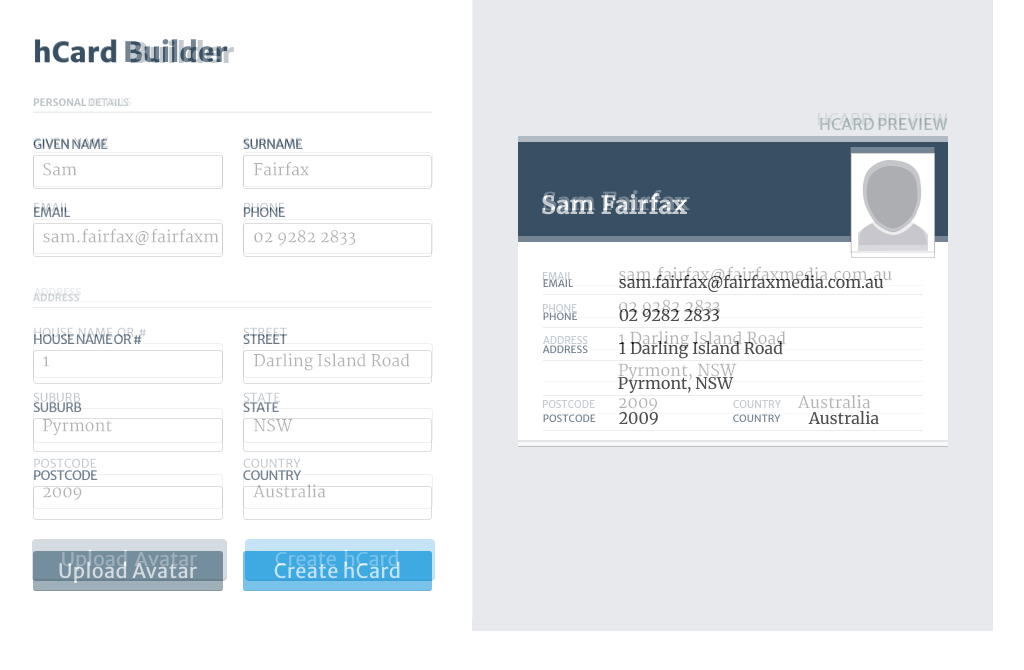
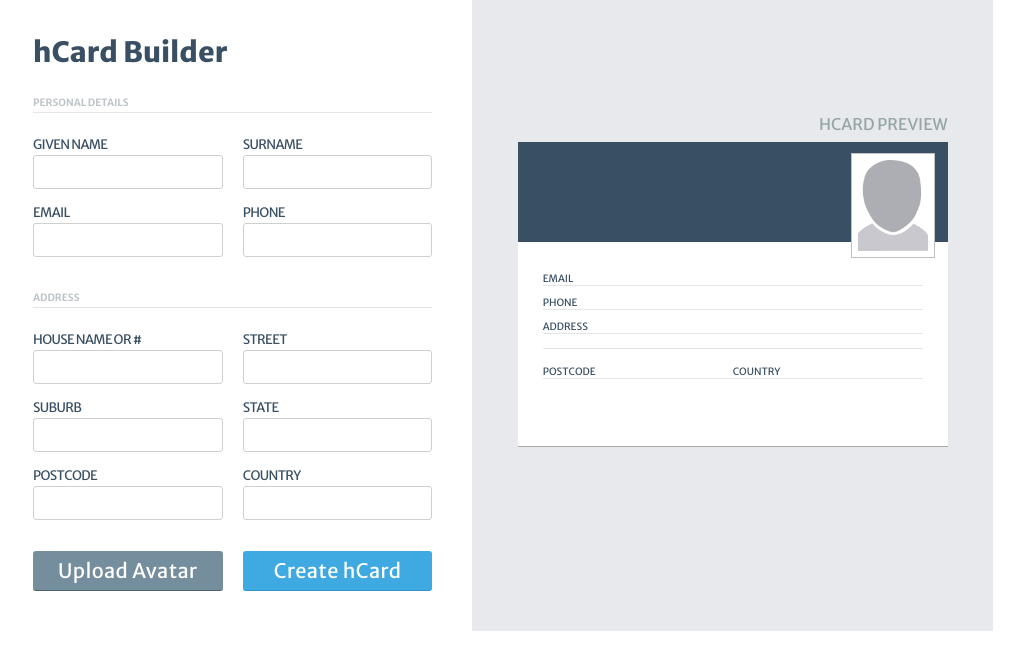
Before and after one commit to w1kt/domain-test, a React (Create React App) app: page / in a window 1280 px wide. Shown: the top 670 px of the page, without its empty margins (7-1031 px from the left). Built offline with nearby package versions, Linux system fonts and the light colour scheme.

Commit message:
Added state management for hCardPreview cardItems

```diff
--- a/src/App.tsx
+++ b/src/App.tsx
@@ -1,20 +1,17 @@
 import React, { PureComponent } from 'react';
 import './App.css';
-import ComponentPreview from './features/ComponentPreview/components/ComponentPreview';
-import HCard from './features/HCard/components/HCard';
 import HCardBuilder from './features/HCardBuilder/containers/HCardBuilder';
+import HCardPreview from './features/HCardPreview/containers/HCardPreview';
 
 export class App extends PureComponent {
   public render() {
     return (
       <div className="App">
-        <img className="App-mockup" src="./completed-view.png" alt="mockup"></img>
+        {/* <img className="App-mockup" src="./completed-view.png" alt="mockup"></img> */}
         <HCardBuilder
           onSubmit={vals => console.log('Sending to backend', vals)}
         />
-        <ComponentPreview name="hCard Preview">
-          <HCard />
-        </ComponentPreview>
+        <HCardPreview />
       </div>
     );
   }
--- a/src/features/HCard/components/HCard.tsx
+++ b/src/features/HCard/components/HCard.tsx
@@ -1,25 +1,55 @@
-import React from 'react';
+import React, { PureComponent } from 'react';
+import CardItem from './CardItem/CardItem';
 import './HCard.css';
 import HeaderBar from './HeaderBar/HeaderBar';
-import CardItem from './CardItem/CardItem';
+import { UserDetails } from '../../HCardBuilder/components/UserDetails';
 
-const HCard: React.FC = () => {
+interface Props extends Partial<UserDetails> {}
+
+class HCard extends PureComponent<Props> {
+  public getUserDetails() {
+    return {
+      givenName: this.props['given-name'] || '',
+      surname: this.props['surname'] || '',
+      email: this.props['email'] || '',
+      phone: this.props['phone'] || '',
+      houseNum: this.props['house-name-or-#'] || '',
+      street: this.props['street'] || '',
+      suburb: this.props['suburb'] || '',
+      state: this.props['state'] || '',
+      postcode: this.props['postcode'] || '',
+      country: this.props['country'] || ''
+    };
+  }
+  public getAddress2(suburb: string, state: string) {
+    if (suburb && state) {
+      return `${suburb}, ${state}`;
+    } else if (suburb) {
+      return suburb;
+    }
+    return state;
+  }
+  public render() {
+    const userDetails = this.getUserDetails();
     return (
       <div className="HCard">
-      <HeaderBar title="Sam Fairfax" />
+        <HeaderBar title={`${userDetails.givenName} ${userDetails.surname}`} />
         <div className="hcard-inner">
-        <CardItem label="Email" value="sam.fairfax@fairfaxmedia.com.au" />
-        <CardItem label="Phone" value="02 9282 2833" />
+          <CardItem label="Email" value={userDetails.email} />
+          <CardItem label="Phone" value={userDetails.phone} />
           <CardItem
             label="Address"
-          value="1 Darling Island Road"
-          extraLines={['Pyrmont, NSW']}
+            value={`${userDetails.houseNum} ${userDetails.street}`}
+            extraLines={[
+              this.getAddress2(userDetails.suburb, userDetails.state)
+            ]}
           />
-        <CardItem label="Postcode" value="2009" inline />
-        <CardItem label="Country" value="Australia" inline />
+          <CardItem label="Postcode" value={userDetails.postcode} inline />
+          <CardItem label="Country" value={userDetails.country} inline />
         </div>
       </div>
     );
-};
+  }
+}
 
-export default React.memo(HCard);
+export default HCard;
--- a/src/features/HCardBuilder/components/HCardBuilder.tsx
+++ b/src/features/HCardBuilder/components/HCardBuilder.tsx
@@ -21,7 +21,7 @@ export class HCardBuilder extends PureComponent<
       <form className="HCardBuilder" onSubmit={this.props.handleSubmit}>
         <Title text="hCard Builder"></Title>
         <FormGroup groupTitle="Personal Details">
-          <TextFormField label="Given Name" />
+          <TextFormField label="Given Name"/>
           <TextFormField label="Surname" />
           <TextFormField label="Email" />
           <TextFormField label="Phone" />
--- /dev/null
+++ b/src/features/HCardPreview/components/HCardPreview.tsx
@@ -0,0 +1,14 @@
+import React from 'react';
+import ComponentPreview from '../../ComponentPreview/components/ComponentPreview';
+import HCard from '../../HCard/components/HCard';
+import { HCardPreviewProps } from '../containers/HCardPreview';
+
+const HCardPreview: React.FC<HCardPreviewProps> = props => {
+  return (
+    <ComponentPreview name="hCard Preview">
+      <HCard {...props} />
+    </ComponentPreview>
+  );
+};
+
+export default React.memo(HCardPreview);
--- /dev/null
+++ b/src/features/HCardPreview/containers/HCardPreview.tsx
@@ -0,0 +1,23 @@
+import { State } from '../../../reducers/rootReducer';
+import { connect } from 'react-redux';
+import HCardPreview from '../components/HCardPreview';
+import { UserDetails } from '../../HCardBuilder/components/UserDetails';
+
+const mapStateToProps = (state: State) => {
+  const formState = state.form.hCardBuilder;
+  if (!formState) {
+    return {};
+  }
+  const userDetails = formState.values as Partial<UserDetails>;
+  return userDetails;
+};
+
+const mapStateToDispatch = {};
+
+export default connect(
+  mapStateToProps,
+  mapStateToDispatch
+)(HCardPreview);
+
+export type HCardPreviewProps = ReturnType<typeof mapStateToProps> &
+  typeof mapStateToDispatch;
```
Also changed, not shown: src/features/HCardBuilder/components/UserDetails.ts (+10 -10 lines). Lines whose indentation alone changed are shown as unchanged.
